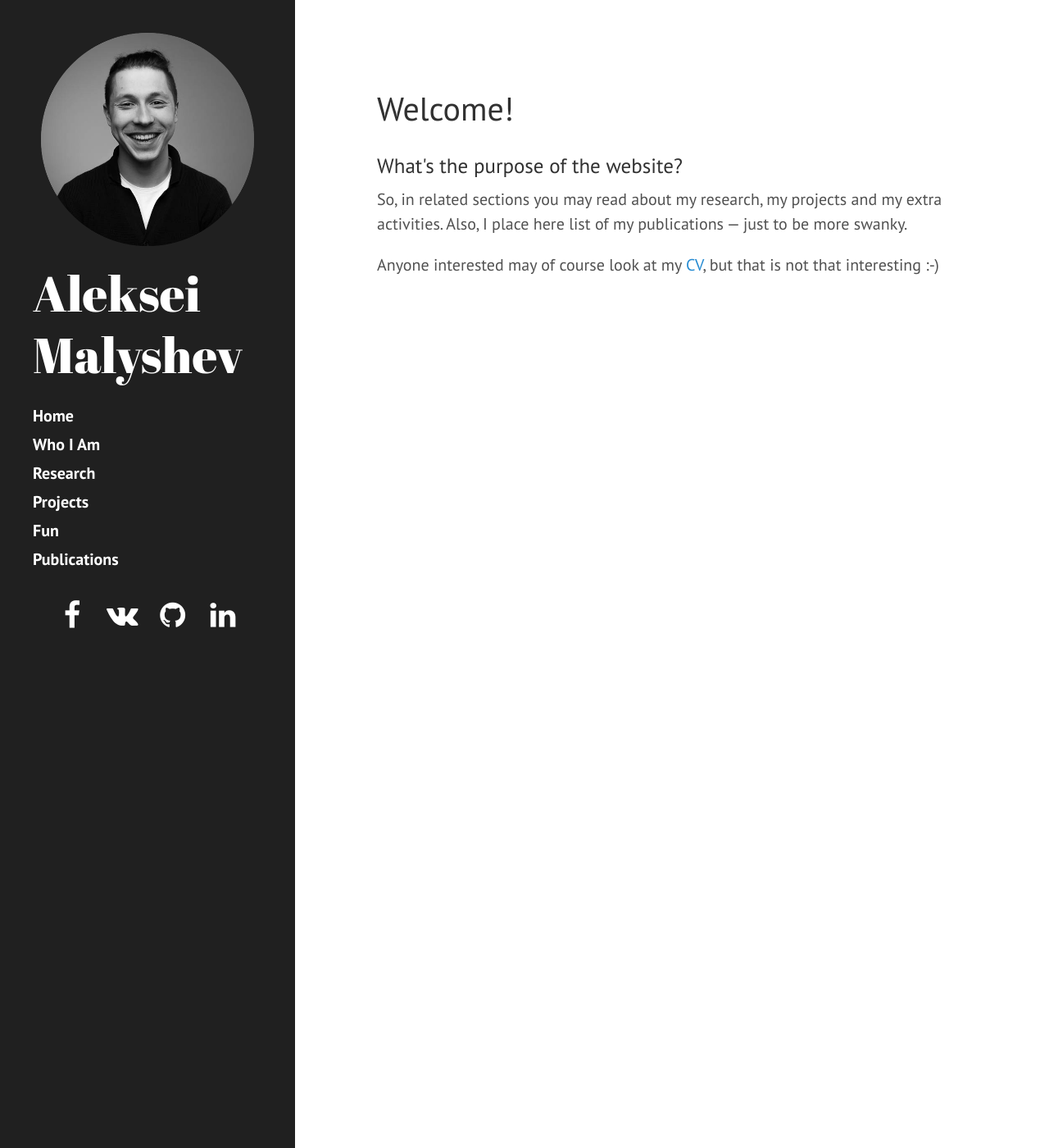
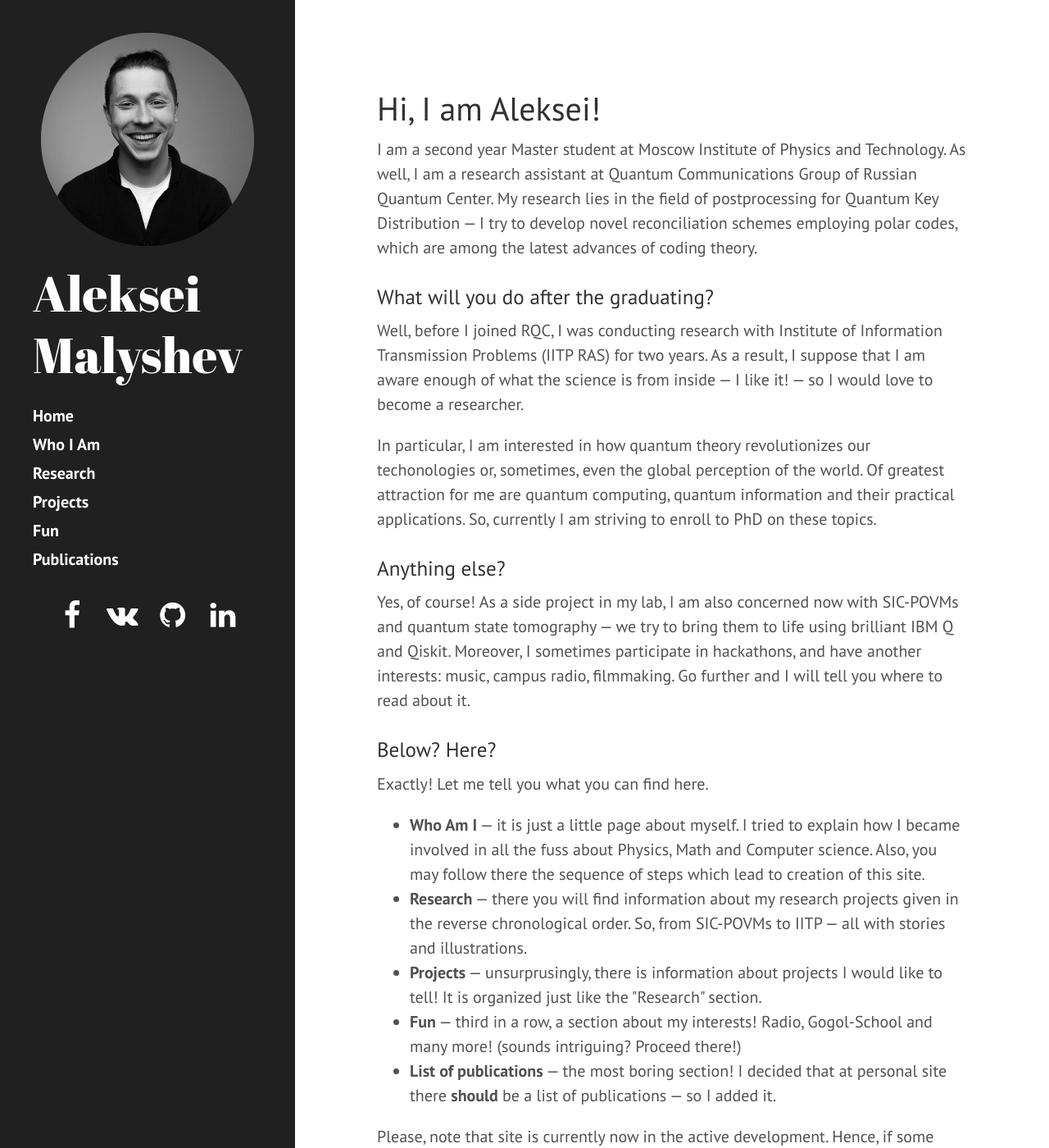
Before and after one commit to Exferro/exferro.github.io, a Jekyll site: the page built from index.html, in a window 1280 px wide and 1400 px high. Shown: the whole window at 82% size. Built offline with Jekyll 4.4.1, drawn with Linux system fonts in a browser that asks for light colours; the list of posts is cut into pages by our own code; some of the changed text lies outside the part shown.

Commit message:
Add more info to index.html

```diff
--- a/index.html
+++ b/index.html
@@ -4,16 +4,49 @@ title: Home
 ---
 <div class='page'>
 	<h1 class='post-title>'>
-		Welcome!
+		Hi, I am Aleksei!
 	</h1>
+  <p>
+    I am a second year Master student at Moscow Institute of Physics and Technology. As well, I am a research assistant at Quantum Communications Group of Russian Quantum Center. My research lies in the field of postprocessing for Quantum Key Distribution — I try to develop novel reconciliation schemes employing polar codes, which are among the latest advances of coding theory.
+  </p>
+  <h3>
+    What will you do after the graduating?
+  </h3>
+  <p>
+    Well, before I joined RQC, I was conducting research with Institute of Information Transmission Problems (IITP RAS) for two years. As a result, I suppose that I am aware enough of what the science is from inside — I like it! — so I would love to become a researcher.
+  </p>
+  <p>
+    In particular, I am interested in how quantum theory revolutionizes our techonologies or, sometimes, even the global perception of the world. Of greatest attraction for me are quantum computing, quantum information and their practical applications. So, currently I am striving to enroll to PhD on these topics.
+  </p>
+  <h3>
+    Anything else?
+  </h3>
+  <p>
+    Yes, of course! As a side project in my lab, I am also concerned now with SIC-POVMs and quantum state tomography — we try to bring them to life using brilliant IBM Q and Qiskit. Moreover, I sometimes participate in hackathons, and have another interests: music, campus radio, filmmaking. Go further and I will tell you where to read about it.
+  </p>
 
-  <h3>What's the purpose of the website?</h3>
+  <h3>Below? Here?</h3>
     <p>
-      So, in related sections you may read about my research, my projects and my extra activities. Also, I place here list of my publications — just to be more swanky.
+      Exactly! Let me tell you what you can find here.
+      <ul>
+        <li>
+          <b>Who Am I</b> — it is just a little page about myself. I tried to explain how I became involved in all the fuss about Physics, Math and Computer science. Also, you may follow there the sequence of steps which lead to creation of this site.
+        </li>
+        <li>
+          <b>Research</b> — there you will find information about my research projects given in the reverse chronological order. So, from SIC-POVMs to IITP — all with stories and illustrations.
+        </li>
+        <li>
+          <b>Projects</b> — unsurprusingly, there is information about projects I would like to tell! It is organized just like the "Research" section.
+        </li>
+        <li>
+          <b>Fun</b> — third in a row, a section about my interests! Radio, Gogol-School and many more! (sounds intriguing? Proceed there!)
+        </li>
+        <li>
+          <b>List of publications</b> — the most boring section! I decided that at personal site there <b>should</b> be a list of publications — so I added it.
+        </li>
+      </ul>
     </p>
-
     <p>
-      Anyone interested may of course look at my <a href="public/aleksei_malyshev_cv.pdf">CV</a>, but that is not that interesting :-)
+      Please, note that site is currently now in the active development. Hence, if some sections are empty, don't be angry, just visit it later!
     </p>
-
 </div>
```
